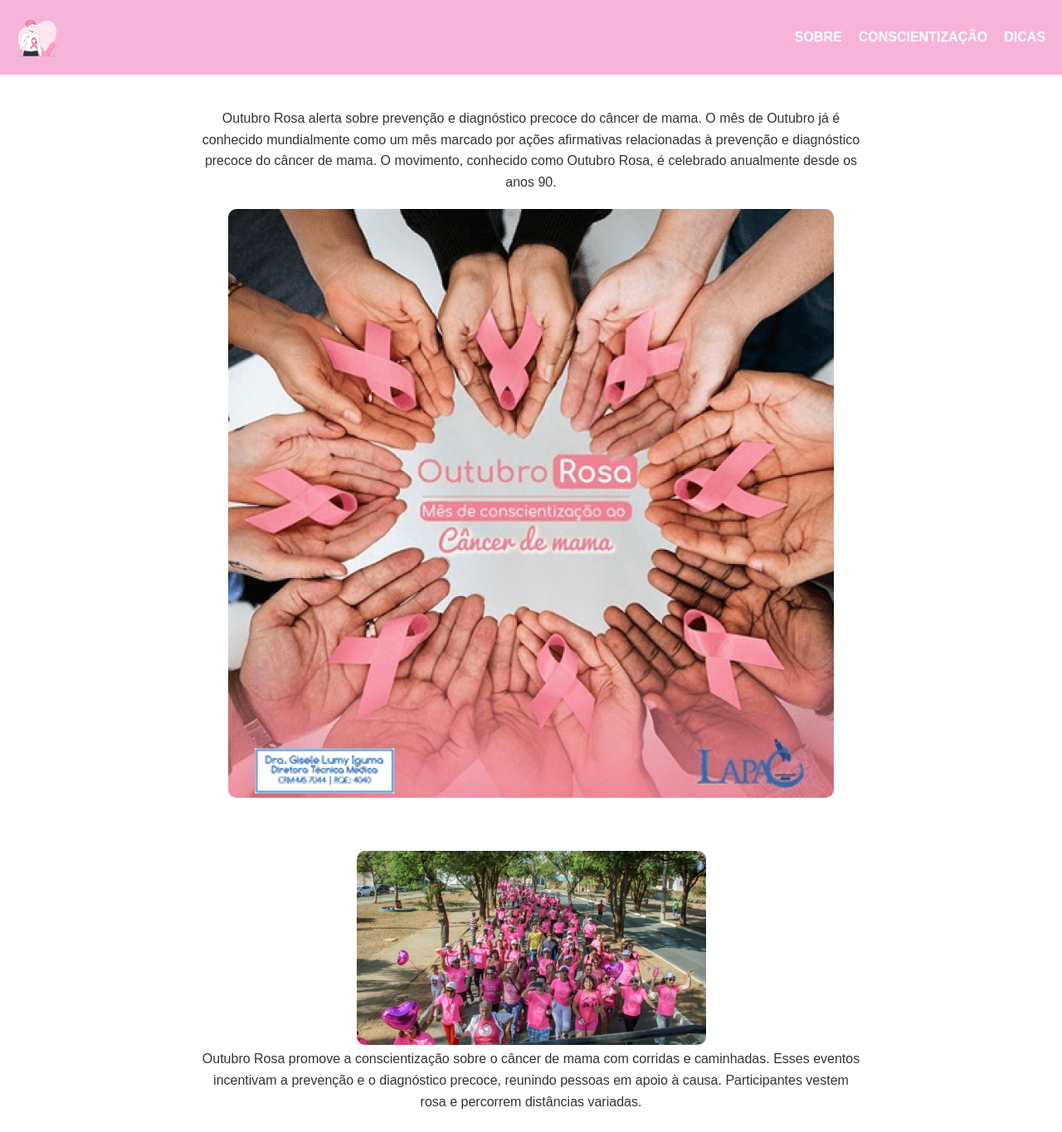
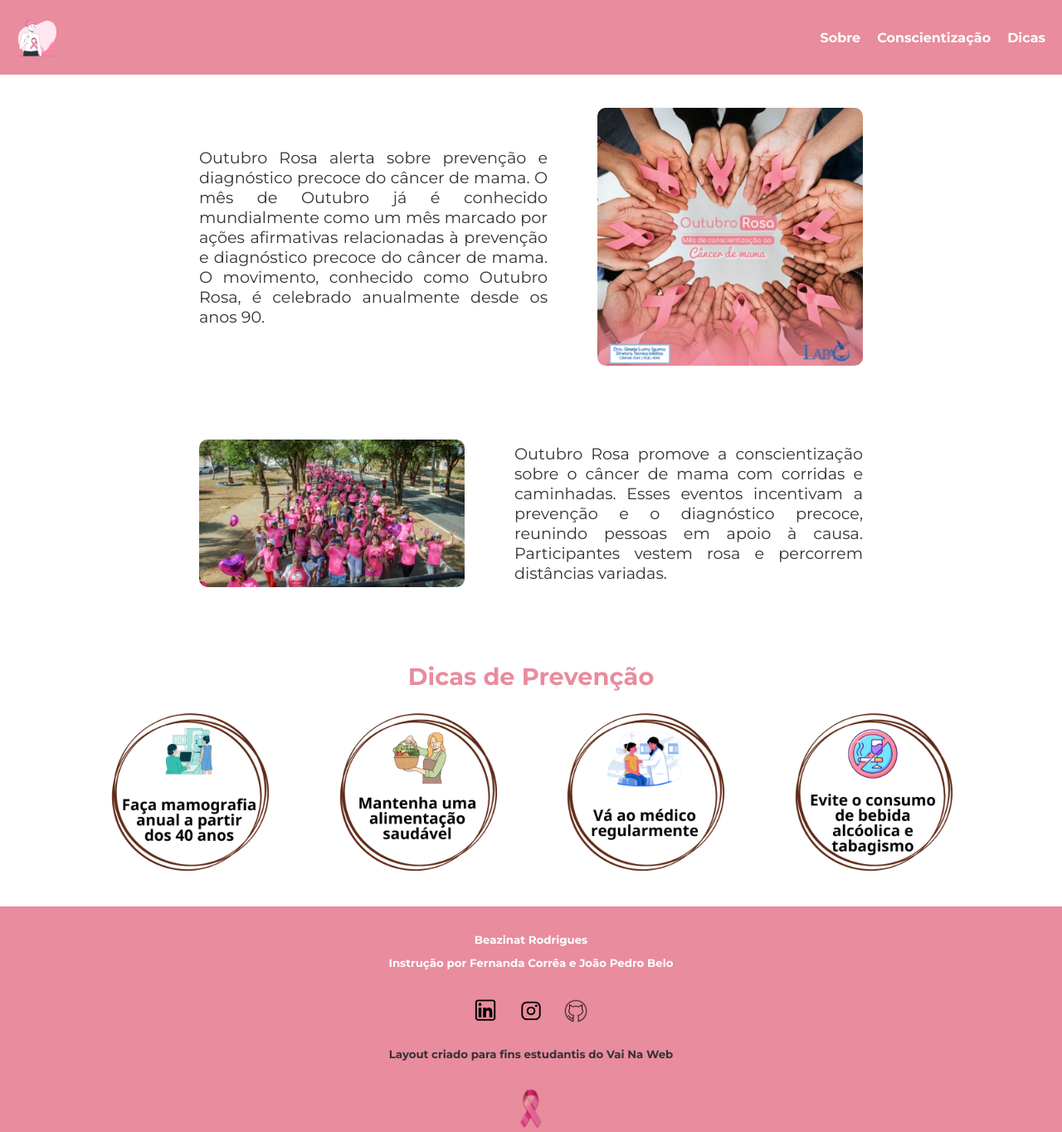
Before and after one commit to beazinat/outubroRosaVNW, a plain HTML site: page index.html in a window 1280 px wide. Shown: the top 1365 px of the page at 83% size. Drawn offline with Linux system fonts and the light colour scheme.

Commit message:
:lipstick: feat: Ajustes no SASS e melhorias gerais

```diff
--- a/index.html
+++ b/index.html
@@ -5,7 +5,8 @@
     <meta charset="UTF-8">
     <meta name="viewport" content="width=device-width, initial-scale=1.0">
     <title>Outubro Rosa</title>
-    <link rel="stylesheet" href="style.css">
+    <link rel="stylesheet" href="styles.css">
+    <link href="https://fonts.googleapis.com/css2?family=Montserrat:wght@400;700&display=swap" rel="stylesheet">
 </head>
 
 <body>
@@ -13,53 +14,40 @@
         <img src="assets/logo.png" alt="Outubro Rosa Logo" class="logo">
         <nav>
             <ul>
-                <li><a href="#sobre">SOBRE</a></li>
-                <li><a href="#conscientizacao">CONSCIENTIZAÇÃO</a></li>
-                <li><a href="#dicas">DICAS</a></li>
+                <li><a href="#sobre">Sobre</a></li>
+                <li><a href="#conscientizacao">Conscientização</a></li>
+                <li><a href="#dicas">Dicas</a></li>
             </ul>
         </nav>
     </header>
     <main>
-        <section class="intro">
-            <p>Outubro Rosa alerta sobre prevenção e diagnóstico precoce do câncer de mama. O mês de Outubro já é
-                conhecido mundialmente como um mês marcado por ações afirmativas relacionadas à prevenção e diagnóstico
-                precoce do câncer de mama. O movimento, conhecido como Outubro Rosa, é celebrado anualmente desde os
-                anos 90.</p>
+        <section id="sobre" class="intro">
+            <p>Outubro Rosa alerta sobre prevenção e diagnóstico precoce do câncer de mama. O mês de Outubro já é conhecido mundialmente como um mês marcado por ações afirmativas relacionadas à prevenção e diagnóstico precoce do câncer de mama. O movimento, conhecido como Outubro Rosa, é celebrado anualmente desde os anos 90.</p>
             <img src="assets/banner1.png" alt="Mãos formando um coração com laços cor de rosa" class="intro-image">
         </section>
-        <section class="awareness">
+        <section id="conscientizacao" class="awareness">
             <img src="assets/banner2.png" alt="Passeata de pessoas vestindo rosa" class="awareness-image">
-            <p>Outubro Rosa promove a conscientização sobre o câncer de mama com corridas e caminhadas. Esses eventos
-                incentivam a prevenção e o diagnóstico precoce, reunindo pessoas em apoio à causa. Participantes vestem
-                rosa e percorrem distâncias variadas.</p>
+            <p>Outubro Rosa promove a conscientização sobre o câncer de mama com corridas e caminhadas. Esses eventos incentivam a prevenção e o diagnóstico precoce, reunindo pessoas em apoio à causa. Participantes vestem rosa e percorrem distâncias variadas.</p>
         </section>
-        <section class="tips">
-            <figure>
+        <section id="dicas" class="tips">
+            <h2>Dicas de Prevenção</h2>
+            <div class="tips-images">
                 <img src="assets/mamografia.png" alt="Mamografia">
-                <figcaption>Faça mamografia anual a partir dos 40 anos</figcaption>
-            </figure>
-            <figure>
                 <img src="assets/alimentacao.png" alt="Alimentação Saudável">
-                <figcaption>Mantenha uma alimentação saudável</figcaption>
-            </figure>
-            <figure>
                 <img src="assets/medico.png" alt="Médico">
-                <figcaption>Vá ao médico regularmente</figcaption>
-            </figure>
-            <figure>
                 <img src="assets/tabagismo.png" alt="Evitar álcool e tabagismo">
-                <figcaption>Evite o consumo de bebida alcoólica e tabagismo</figcaption>
-            </figure>
+            </div>
         </section>
     </main>
     <footer>
         <p>Beazinat Rodrigues</p>
-        <p>Instrução por Fernanda Corrêa e João Pedro Belo</p>
+        <p class="instrucao">Instrução por Fernanda Corrêa e João Pedro Belo</p>
         <div class="social-media">
             <a href="#"><img src="assets/linkedin.png" alt="LinkedIn"></a>
             <a href="#"><img src="assets/instagram.png" alt="Instagram"></a>
             <a href="#"><img src="assets/github.png" alt="GitHub"></a>
         </div>
+        <p class="layout">Layout criado para fins estudantis do Vai Na Web</p>
         <img src="assets/ribbon.png" alt="Laço Rosa" class="ribbon">
     </footer>
 </body>
--- a/style.scss
+++ b/styles.scss
@@ -1,10 +1,11 @@
 // Variáveis
-$primary-color: #f7b4d9;
+$primary-color: #e88c9e;
 $secondary-color: #ffffff;
 $text-color: #333333;
-$font-family: 'Arial', sans-serif;
-$link-hover-color: adjust-hue($primary-color, -15deg);
-$highlight-color: adjust-hue($primary-color, 15deg);
+$background-color: lighten($primary-color, 40%);
+$font-family: 'Montserrat', sans-serif;
+$link-hover-color: darken($primary-color, 15%);
+$highlight-color: lighten($primary-color, 10%);
 
 // Mixins
 @mixin flex-center {
@@ -23,7 +24,7 @@ body {
     color: $text-color;
     margin: 0;
     padding: 0;
-    background-color: lighten($primary-color, 50%);
+    background-color: $background-color;
 }
 
 header {
@@ -64,54 +65,54 @@ main {
 
     .intro,
     .awareness {
-        text-align: center;
-        margin-bottom: 40px;
-
-        p {
+        display: flex;
+        align-items: center;
+        justify-content: start;
+        gap: 60px;
         max-width: 800px;
-            margin: 0 auto;
-            line-height: 1.6;
+        margin: 0 auto  75px;
+        font-size: larger;
+        font-weight: normal;
+        text-align: justify;
     }
 
     .intro-image,
     .awareness-image {
-            max-width: 100%;
+        max-width: 40%;
         height: auto;
-            margin-top: 20px;
         border-radius: 10px;
-            @include transition(transform, 0.3s, ease-in-out);
+        transition: transform 0.3s ease-in-out;
+    }
 
-            &:hover {
+    .intro-image:hover,
+    .awareness-image:hover {
         transform: scale(1.05);
-            }
     }
 }
 
 .tips {
+    text-align: center;
+    font-size: larger;
+
+    h2 {
+        color: $primary-color;
+        margin-bottom: 20px;
+    }
+
+    .tips-images {
         display: flex;
-        justify-content: space-around;
+        justify-content: center;
         flex-wrap: wrap;
-
-        figure {
-            text-align: center;
-            max-width: 200px;
-            margin: 20px;
+        gap: 6%;
 
         img {
-                width: 100%;
+            max-width: 200px;
             height: auto;
-                margin-bottom: 10px;
             border-radius: 10px;
             @include transition(transform, 0.3s, ease-in-out);
 
             &:hover {
                 transform: scale(1.1);
-                }
-            }
-
-            figcaption {
-                font-size: 16px;
-                font-weight: bold;
             }
         }
     }
@@ -124,11 +125,19 @@ footer {
     color: $secondary-color;
 
     p {
-        margin: 5px 0;
+        margin: 1%;
+        font-weight: bolder;
+        font-size: smaller;
+
+        &.layout {
+            margin-top: 2%;
+            font-size: smaller;
+            color: $text-color;
+        }
     }
 
     .social-media {
-        margin-top: 20px;
+        margin-top: 35px;
 
         a {
             margin: 0 10px;
@@ -146,6 +155,7 @@ footer {
     }
 
     .ribbon {
+        justify-content: center;
         margin-top: 20px;
         height: 50px;
     }
```
Also changed, not shown: styles.css, 2 other files. Lines whose indentation alone changed are shown as unchanged.
